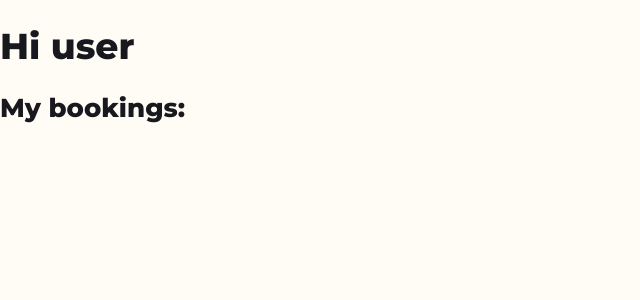
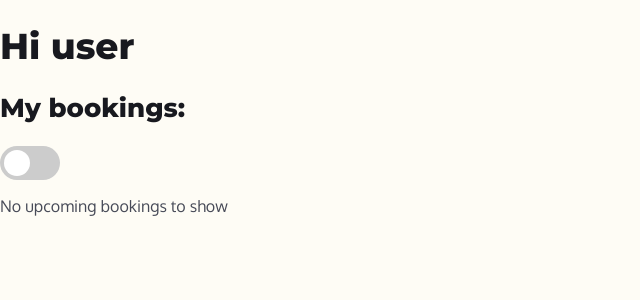
Before and after one commit to NervousNerve/filmvisarna-lewandowski, a React (Create React App) app: page /profile in a window 1280 px wide. Shown: the top 300 px of the page, without its empty margins (0-640 px from the left). Built offline with nearby package versions, Linux system fonts and the light colour scheme; no server answers.

Commit message:
Added functions to front end to fetch data from backend
Amanda & Henrik.

```diff
--- /dev/null
+++ b/src/components/UserBookingItem.js
@@ -0,0 +1,9 @@
+const UserBookingItem = () => {
+  return (
+    <div>
+      <p>Booking item</p>
+    </div>
+  );
+};
+
+export default UserBookingItem;
--- a/src/components/UserBookings.js
+++ b/src/components/UserBookings.js
@@ -1,14 +1,77 @@
 import { useContext, useEffect, useState } from "react";
 import { UserContext } from "../contexts/UserContext";
+import UserBookingItem from "../components/UserBookingItem";
+import styles from "../css/UserBookings.module.css";
 
-const Bookings = () => {
-  const { currentUser } = useContext(UserContext);
+const UserBookings = () => {
+  const [showUpcomingBookings, setShowUpcomingBookings] = useState(true);
+  const [upcomingBookings, setUpcomingBookings] = useState(null);
+  const [previousBookings, setPreviousBookings] = useState(null);
+
+  useEffect(() => {
+    if (localStorage.getItem("showUpcomingBookings")) {
+      setShowUpcomingBookings(localStorage.getItem("showUpcomingBookings"));
+    }
+  }, []);
+
+  useEffect(async () => {
+    localStorage.setItem("showUpcomingBookings", showUpcomingBookings);
+    if (showUpcomingBookings) {
+      let getUpcomingBookings = await fetch(`/api/v1/bookings/`);
+      setUpcomingBookings(getUpcomingBookings);
+    } else {
+      let getPreviousBookings = await fetch(`/api/v1/bookings?previous=true`);
+      setPreviousBookings(getPreviousBookings);
+    }
+  }, [showUpcomingBookings]);
+
+  useEffect(() => {
+    console.log(upcomingBookings, previousBookings);
+  }, [upcomingBookings, previousBookings]);
+
+  const renderUpcoming = () => {
+    if (upcomingBookings) {
+      return <div></div>;
+    } else {
+      return (
+        <div>
+          <p>No upcoming bookings to show</p>
+        </div>
+      );
+    }
+  };
+
+  const renderPrevious = () => {
+    if (previousBookings) {
+      return <div></div>;
+    } else {
+      return (
+        <div>
+          <p>No previous bookings to show</p>
+        </div>
+      );
+    }
+  };
+
+  const toggleBookings = () => {
+    setShowUpcomingBookings(!showUpcomingBookings);
+  };
 
   return (
     <div>
       <h2>My bookings:</h2>
+      <label
+        className={styles.switch}
+        onClick={() => {
+          toggleBookings();
+        }}
+      >
+        <input type="checkbox" />
+        <span className={`${styles.slider} ${styles.round}`}></span>
+      </label>
+      {showUpcomingBookings ? renderUpcoming() : renderPrevious()}
     </div>
   );
 };
 
-export default Bookings;
+export default UserBookings;
--- /dev/null
+++ b/src/css/UserBookings.module.css
@@ -0,0 +1,62 @@
+/* The switch - the box around the slider */
+.switch {
+  position: relative;
+  display: inline-block;
+  width: 60px;
+  height: 34px;
+}
+
+/* Hide default HTML checkbox */
+.switch input {
+  opacity: 0;
+  width: 0;
+  height: 0;
+}
+
+/* The slider */
+.slider {
+  position: absolute;
+  cursor: pointer;
+  top: 0;
+  left: 0;
+  right: 0;
+  bottom: 0;
+  background-color: #ccc;
+  -webkit-transition: 0.4s;
+  transition: 0.4s;
+}
+
+.slider:before {
+  position: absolute;
+  content: "";
+  height: 26px;
+  width: 26px;
+  left: 4px;
+  bottom: 4px;
+  background-color: white;
+  -webkit-transition: 0.4s;
+  transition: 0.4s;
+}
+
+input:checked + .slider {
+  background-color: #2196f3;
+}
+
+input:focus + .slider {
+  box-shadow: 0 0 1px #2196f3;
+}
+
+input:checked + .slider:before {
+  -webkit-transform: translateX(26px);
+  -ms-transform: translateX(26px);
+  transform: translateX(26px);
+}
+
+/* Rounded sliders */
+.slider.round {
+  border-radius: 34px;
+}
+
+.slider.round:before {
+  border-radius: 50%;
+}
```
